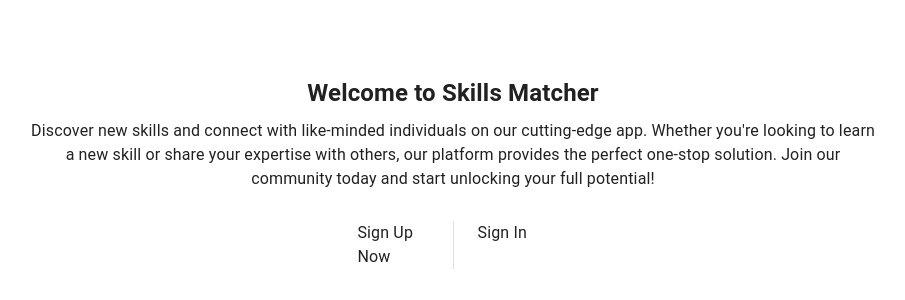
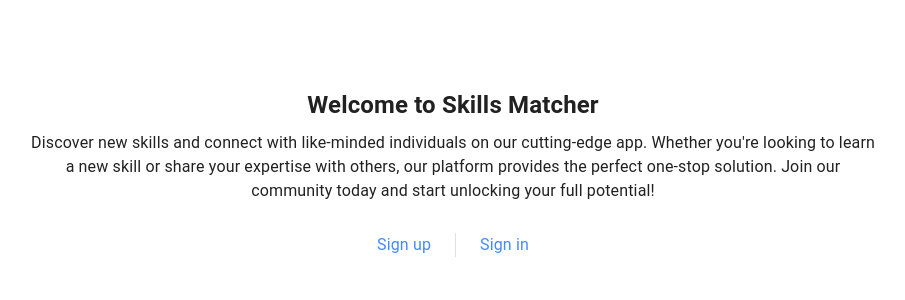
Before and after one commit to putto11262002/skill-matcher-user-ui, a Next.js app in the folder user-client/: page /landing in a window 1280 px wide. Shown: the part 228-528 px from the top of the page, without its empty margins (187-1092 px from the left). Built offline with nearby package versions, Linux system fonts and the light colour scheme; no server answers.

Commit message:
fix: nowrap

```diff
--- a/user-client/src/components/common/NavBar.jsx
+++ b/user-client/src/components/common/NavBar.jsx
@@ -193,8 +193,8 @@ const NavBar = ({  }) => {
 
           <List disablePadding>
             {navLinks.map(link => (
-              <>
-              <ListItem  sx={{width: '100%', color: theme => router.pathname === link.path ? theme.palette.primary.main : theme.palette.text.secondary}}  disablePadding key={link.path}>
+
+              <ListItem   sx={{width: '100%', color: theme => router.pathname === link.path ? theme.palette.primary.main : theme.palette.text.secondary}}  disablePadding key={link.path}>
                <Link style={{display: 'block'}} href={link.path}>
                <ListItemButton sx={{width: '100%'}} >
                   <ListItemIcon >
@@ -205,7 +205,7 @@ const NavBar = ({  }) => {
                </Link>
               </ListItem>
 
-              </>
+
             ))}
           </List>
         </Drawer>
--- a/user-client/src/pages/landing/index.jsx
+++ b/user-client/src/pages/landing/index.jsx
@@ -39,8 +39,23 @@ const LandingPage = () => {
           full potential!
         </Typography>
         <Stack marginTop={3} spacing={3} direction="row">
-          <Link href="/sign-up">Sign Up Now</Link>{" "}
-          <Divider orientation="vertical" /> <Link href="/login">Sign In</Link>{" "}
+          <Link style={{ whiteSpace: "nowrap" }} href="/sign-up">
+            <Typography
+              whiteSpace="nowrap"
+              color={(theme) => theme.palette.primary.light}
+            >
+              Sign up
+            </Typography>
+          </Link>{" "}
+          <Divider orientation="vertical" />{" "}
+          <Link style={{ whiteSpace: "nowrap" }} href="/login">
+            <Typography
+              color={(theme) => theme.palette.primary.light}
+              whiteSpace="nowrap"
+            >
+              Sign in
+            </Typography>
+          </Link>{" "}
         </Stack>
       </Container>
     </Slide>
```
